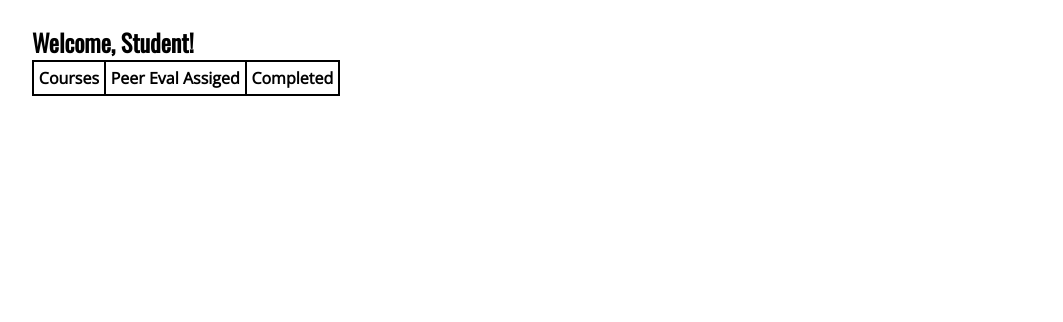
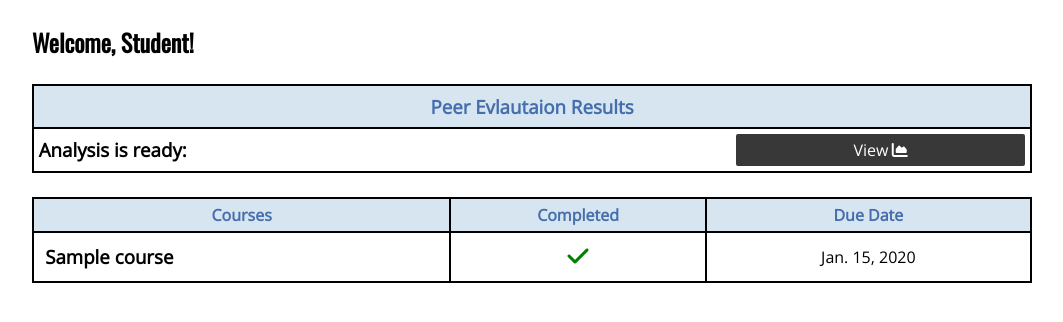
Before and after one commit to tatew/SMUPeerEval, a Django app: page /student/ in a window 1280 px wide. Shown: the part 80-402 px from the top of the page, without its empty margins (108-1171 px from the left). Run offline with Django 3.2, Linux system fonts and the light colour scheme; a user stored in the database is signed in; tables that the repository leaves empty hold one stand-in row (values such as "Sample post"); lists and menus that the app fills with data are empty; some libraries are stand-ins or nearby versions.

Commit message:
Add stu homepage, eval page, stu visualization page

```diff
--- /dev/null
+++ b/evals/services.py
@@ -0,0 +1,10 @@
+from .models import AssessmentAssigned, AssessmentSubmitted
+
+class service:
+    def assessmentCompleted(assessments):
+        completed = True
+        for assessment in assessments:
+            if not AssessmentSubmitted.objects.filter(assessmentAssignedID=assessment.id).exists():
+                completed = False
+
+        return completed
--- a/evals/static/evals/style.css
+++ b/evals/static/evals/style.css
@@ -24,6 +24,11 @@ header {
 
 header h1 {
     color: rgb(69,110,173);
+}
+
+.fa-check {
+    color: green;
+    font-size: 1.5rem;
 }
 
 .headerImg {
@@ -225,13 +230,14 @@ td, th {
 .headercell {
     background-color: rgb(215,229,241);
     color: rgb(69,110,173);
+    padding: 0.3rem;
 }
 
 .profHome .row {
     border-top: 2px solid black;
 }
 
-.profHome .row a{
+.buttonLink {
     background-color: #383838;
     color: white;
     flex: 1;
@@ -241,13 +247,13 @@ td, th {
     border: 2px solid #383838;
 }
 
-.profHome .row a:hover{
+.buttonLink:hover{
     background-color: white;
     color: #383838;
 
 }
 
-.profHome .row i {
+.buttonLink i {
     margin-left: 0.2rem;
 }
 
@@ -260,7 +266,7 @@ td, th {
     max-width: 1000px;
 }
 
-.funcs div {
+.row {
     display: flex;
     align-items: center;
     padding: 0.3rem;
@@ -291,11 +297,6 @@ td, th {
     width: 100%;
 }
 
-.data thead {
-    background-color: rgb(215,229,241);
-    color: rgb(69,110,173);
-}
-
 .filter {
     border: 2px solid black;
 }
@@ -313,6 +314,11 @@ td, th {
 .filter .sort {
     display: flex;
     flex-direction: column;
+}
+
+thead {
+    background-color: rgb(215,229,241);
+    color: rgb(69,110,173);
 }
 
 table {
@@ -486,3 +492,33 @@ table, th, td {
     display: flex;
     justify-content: center;
 }
+
+.stuHome .results {
+
+    border: 2px solid black;
+}
+
+.stuHome .results {
+    margin: 1.5rem 0 1.5rem 0;
+}
+
+.stuHome .row h3 {
+    flex: 5;
+}
+
+.stuHome .row .buttonLink {
+    flex: 2;
+}
+
+.stuHome table {
+    width: 100%;
+    text-align: center;
+}
+
+.stuHome table .course {
+    text-align: left;
+}
+
+.stuHome td {
+    padding: 0.7rem;
+}
--- a/evals/templates/evals/stuHome.html
+++ b/evals/templates/evals/stuHome.html
@@ -12,14 +12,31 @@
 {% block content %}
     <div class="stuHome">
         <h2 class="oswald">Welcome, Student!</h2>
+
+        <div class="results">
+            <h3 class="pageHeader">Peer Evlautaion Results</h3>
+            <div class="row"><h3>Analysis is ready:</h3><a class="buttonLink" href="{% url 'stuVisual' %}">View<i class="fas fa-chart-area"></i></a></div>
+        </div>
         <table>
             <thead>
                 <th>Courses</th>
-                <th>Peer Eval Assiged</th>
                 <th>Completed</th>
+                <th>Due Date</th>
             </thead>
             <tbody>
-
+                {% for course in courses %}
+                    <tr>
+                        <td class="course"><h3>{{ course.course.courseName }}</h3></td>
+                        <td>
+                            {% if not course.submitted %}
+                                <a class="buttonLink" href="/evals/complete/{{course.course.id}}/">Fill out<i class="fas fa-pencil-alt"></i></a>
+                            {% else %}
+                                <i class="fas fa-check"></i>
+                            {% endif %}
+                        </td>
+                        <td>{{ course.due }}</td>
+                    </tr>
+                {% endfor%}
             </tbody>
         </table>
     </div>
--- a/evals/urls.py
+++ b/evals/urls.py
@@ -16,8 +16,10 @@ urlpatterns = [
     path('groups/', views.groups, name='groups'),
     path('evals/assign', views.assignEval, name='assignEval'),
     path('evals/success', views.evalSuccess, name='evalSuccess'),
+    path('evals/complete/<int:courseId>/', views.evalFillOut, name='evalFillOut'),
     path('students/' , views.students, name='students'),
-    path('visualizations/', views.visual, name='visual'),
+    path('professor/visualizations/', views.visual, name='profVisual'),
+    path('student/visualizations/', views.stuVisualizations, name='stuVisual'),
     path('courses/add/', views.addCourse, name='addCourse'),
     path('courses/', views.courses, name='courses'),
     path('notImplemented/', views.notImplemented, name='notImplemented'),
--- a/evals/views.py
+++ b/evals/views.py
@@ -7,8 +7,9 @@ from django.http import HttpResponseRedirect, HttpResponse
 from django.db.models import Q
 from datetime import datetime
 from .forms import CourseForm, SignUpForm
-from .models import Course, Professor, Student, Group, projectGroup, AssessmentAssigned
+from .models import Course, Professor, Student, Group, projectGroup, AssessmentAssigned, Enrollment, AssessmentSubmitted
 import pytz
+from .services import service
 
 
 def index(request):
@@ -28,7 +29,26 @@ def home(request):
 
 @permission_required('evals.is_student')
 def stuHome(request):
-    return render(request, 'evals/stuHome.html')
+    student = Student.objects.get(email=request.user.email)
+    assessments = AssessmentAssigned.objects.filter(reviewerID=student.id)
+    courseIds = assessments.values('course').distinct()
+
+    courseObjs = []
+    for courseId in courseIds:
+        course = Course.objects.get(id=courseId['course'])
+        assessmentsForCourse = assessments.filter(course=course.id)
+        due = assessmentsForCourse[0].expiration
+        courseObj = {
+            'course': course,
+            'submitted': service.assessmentCompleted(assessmentsForCourse),
+            'due': due
+        }
+        courseObjs.append(courseObj)
+
+    context = {
+        'courses': courseObjs
+    }
+    return render(request, 'evals/stuHome.html', context)
 
 @permission_required('evals.is_professor')
 def profHome(request):
@@ -108,7 +128,6 @@ def addGroupSubmit(request):
 def assignEval(request):
 
     if request.method == 'POST':
-        print(request.POST)
         groups = Group.objects.filter(course=int(request.POST['course']))
         for group in groups:
             students = Student.objects.filter(projectgroup__group_id=group.id)
@@ -253,3 +272,14 @@ def notImplemented(request):
 @permission_required('evals.is_professor')
 def evalSuccess(request):
     return render(request, 'evals/evalSuccess.html')
+
+@permission_required('evals.is_student')
+def evalFillOut(request, courseId):
+    context = {
+        'course': courseId
+    }
+    return render(request, 'evals/eval.html', context)
+
+@permission_required('evals.is_student')
+def stuVisualizations(request):
+    return render(request, 'evals/stuVisualizations.html')
```
Also changed, not shown: evals/templates/evals/eval.html (added, +17 -0 lines), evals/templates/evals/profHome.html (+5 -5 lines), evals/templates/evals/stuVisualizations.html (added, +17 -0 lines).
